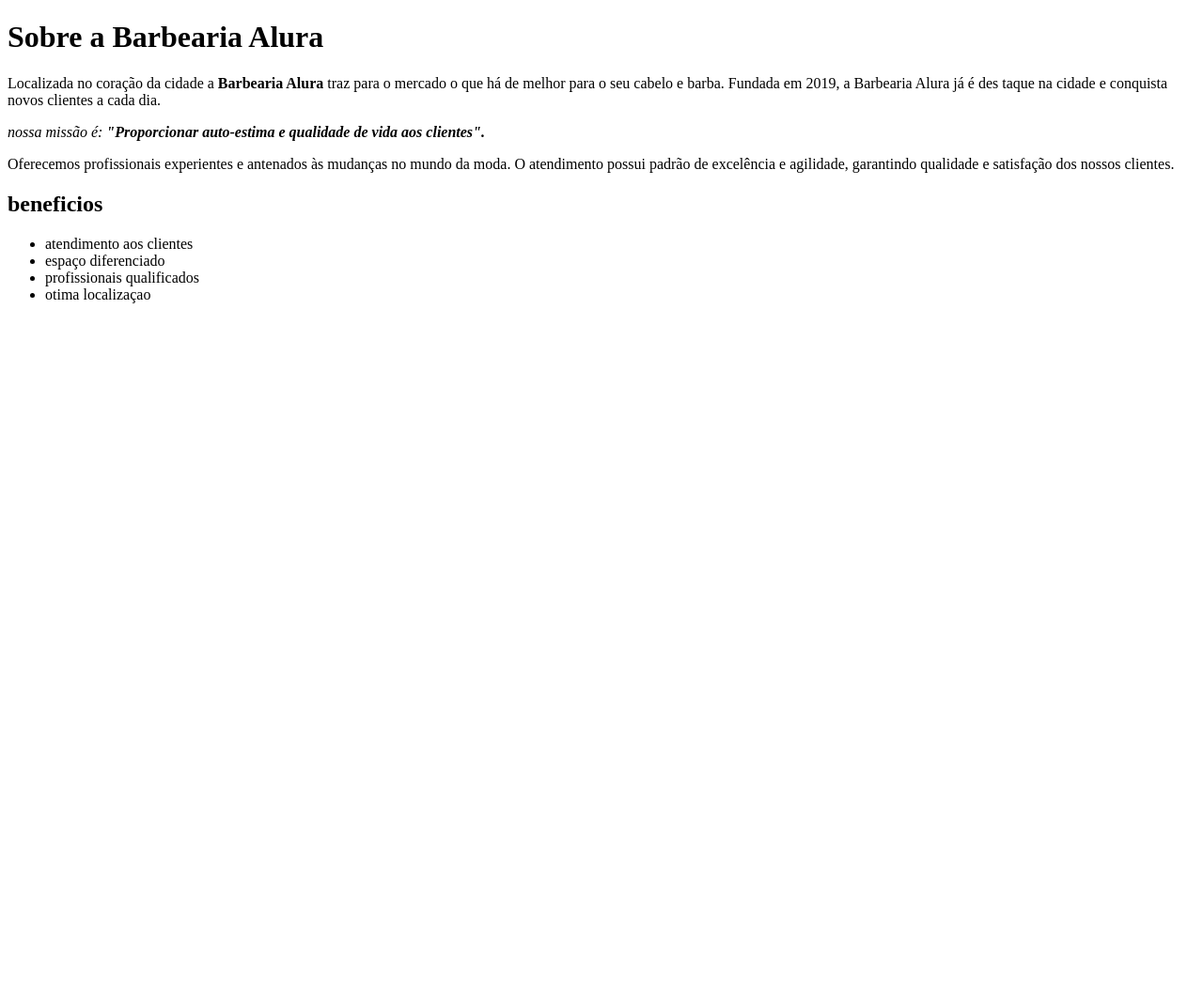
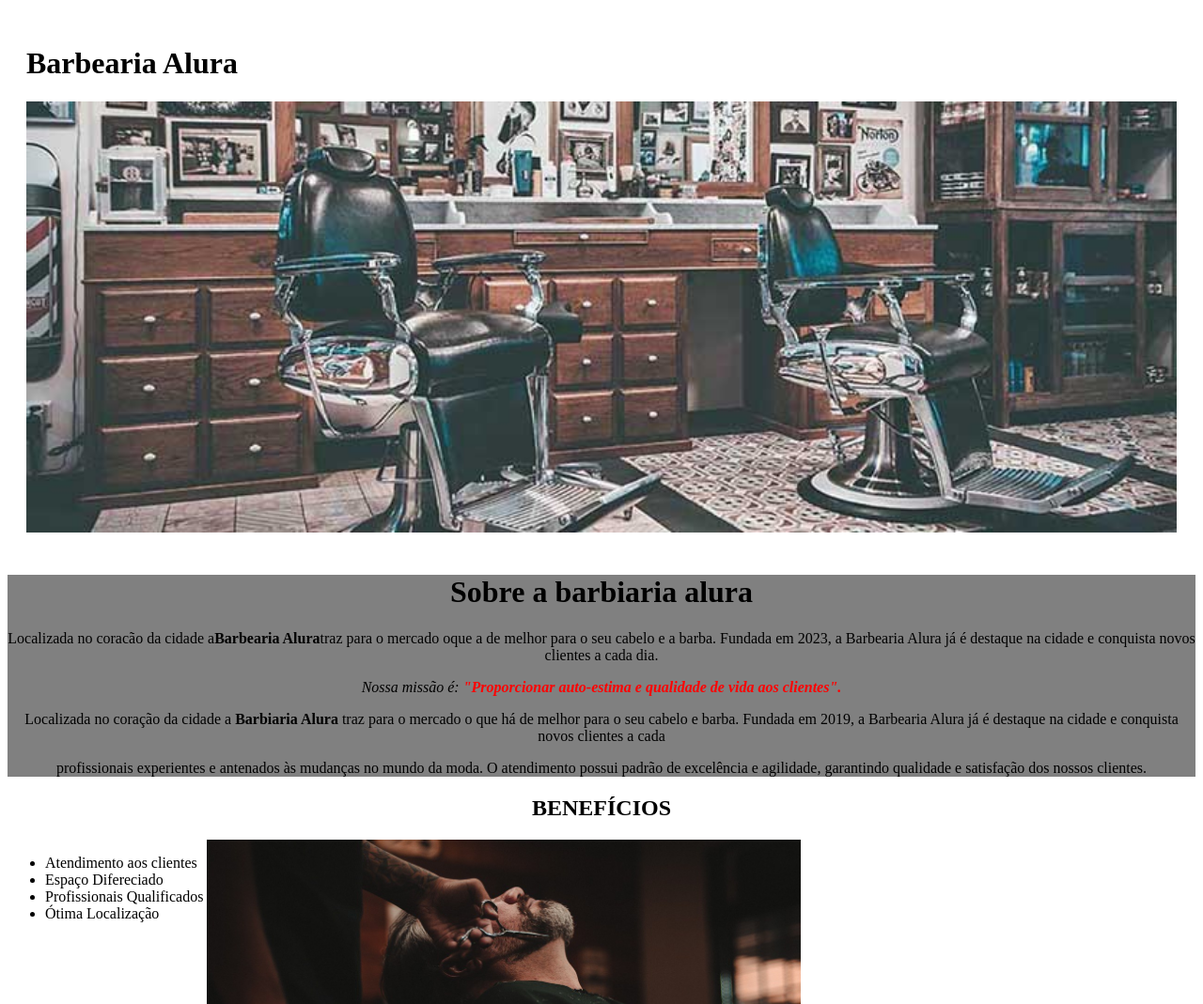
Before and after one commit to vitinhodok9/Barbearia-Alura, a plain HTML site: page index.html in a window 1280 px wide. Shown: the top 1069 px of the page at 94% size. Before the commit the page ends 800 px from the top, so only its background shows below. Drawn offline with Linux system fonts and the light colour scheme.

Commit message:
Add files via upload

```diff
--- a/index.html
+++ b/index.html
@@ -4,35 +4,45 @@
     <meta charset="UTF-8">
     <meta http-equiv="X-UA-Compatible" content="IE=edge">
     <meta name="viewport" content="width=device-width, initial-scale=1.0">
-    <title>Barbearia Alura</title>
-    <link rel="Styleshee" href="style.css">
+    <title>BARBIARIA ALURA</title> <link rel="stylesheet" href="">
+    <link rel="stylesheet" href="style.css">
 </head>
 <body>
-     <header class="cabeçalho">
-         <h1>Sobre a Barbearia Alura</h1>
-     </header>
+    <header class="titulo">
+    <h1>Barbearia Alura</h1>
+    <img class="imagem" src="banner.jpg" alt="">
+</header>
 
-    <p>Localizada no coração da cidade
-        a <strong>Barbearia Alura </strong> traz para o mercado o que há de melhor para o seu cabelo
-        e barba. Fundada em 2019, a Barbearia Alura já é des
-        taque na cidade e conquista novos clientes a cada dia.</p>
+<div class="principal">
 
-    <p class="paragrafo2"> <em> nossa missão é: <strong class="destaque"> "Proporcionar auto-estima e qualidade
-         de vida aos clientes".</strong></em></p>
+    <H1>Sobre a barbiaria alura </H1>
+    <p class="paragrafo1">Localizada no coracão da cidade
+        a<strong>Barbearia Alura</strong>traz para
+        o mercado oque a de melhor para o seu cabelo
+        e a barba. Fundada em 2023, a Barbearia Alura já é
+        destaque na cidade e conquista novos clientes a
+        cada dia.</p>
 
-    <p class="paragrafo3"> Oferecemos profissionais experientes e antenados às
-         mudanças no mundo da moda. O atendimento possui padrão
-         de excelência e agilidade, garantindo qualidade e
-         satisfação dos nossos clientes.</p>
+        <p class="paragrafo2"><em>Nossa missão é:<strong class="negrito"> "Proporcionar auto-estima
+            e qualidade de vida aos clientes".</strong></em></p>
+     <p>Localizada no coração da cidade a <strong>Barbiaria Alura</strong> traz para o mercado o que há de melhor para o seu cabelo e barba. Fundada em
+         2019, a Barbearia Alura já é destaque na cidade e conquista
+         novos clientes a cada </p>
 
-         <h2>beneficios</h2>
-         <ul>
-             <li>atendimento aos clientes</li>
-             <li>espaço diferenciado</li>
-             <li>profissionais qualificados</li>
-             <li>otima localizaçao</li>
-         </ul>
+        <p> profissionais experientes e antenados às mudanças no mundo da moda. O atendimento possui padrão de excelência e  agilidade,
+            garantindo qualidade e satisfação dos nossos clientes. </p>
 
-          <img src="benefcios.jpg" alt="">
-</body>
+        </div>
+
+            <h2 class="BENEFÍCIOS">BENEFÍCIOS</h2>
+        <ul class="lista">
+            <li>Atendimento aos clientes</li>
+            <li>Espaço Difereciado</li>
+            <li>Profissionais Qualificados</li>
+            <li>Ótima Localização</li>
+        </ul>
+
+        <img class="imagem-beneficios" src="beneficios.jpg" alt="">
+
+    </body>
 </html>
--- a/style.css
+++ b/style.css
@@ -1,6 +1,12 @@
-body{font-size: 20px;
-    text-align: center;
-    background-color: gray;
+body{font-size: 16px;}
 
+.principal{background-color: gray;
+    text-align: center;}
 
-    .destaque(color: ;)
+    .negrito{color: #ff0000;}
+    .imagem{width: 100%;}
+        .BENEFÍCIOS{text-align: center;}
+        .imagem-beneficios {width: 50%;}
+        .titulo{padding: 20px;}
+        .lista{display: inline-block;
+        vertical-align: top;}
```
Also changed, not shown: banner.jpg (added), beneficios.jpg (added).
